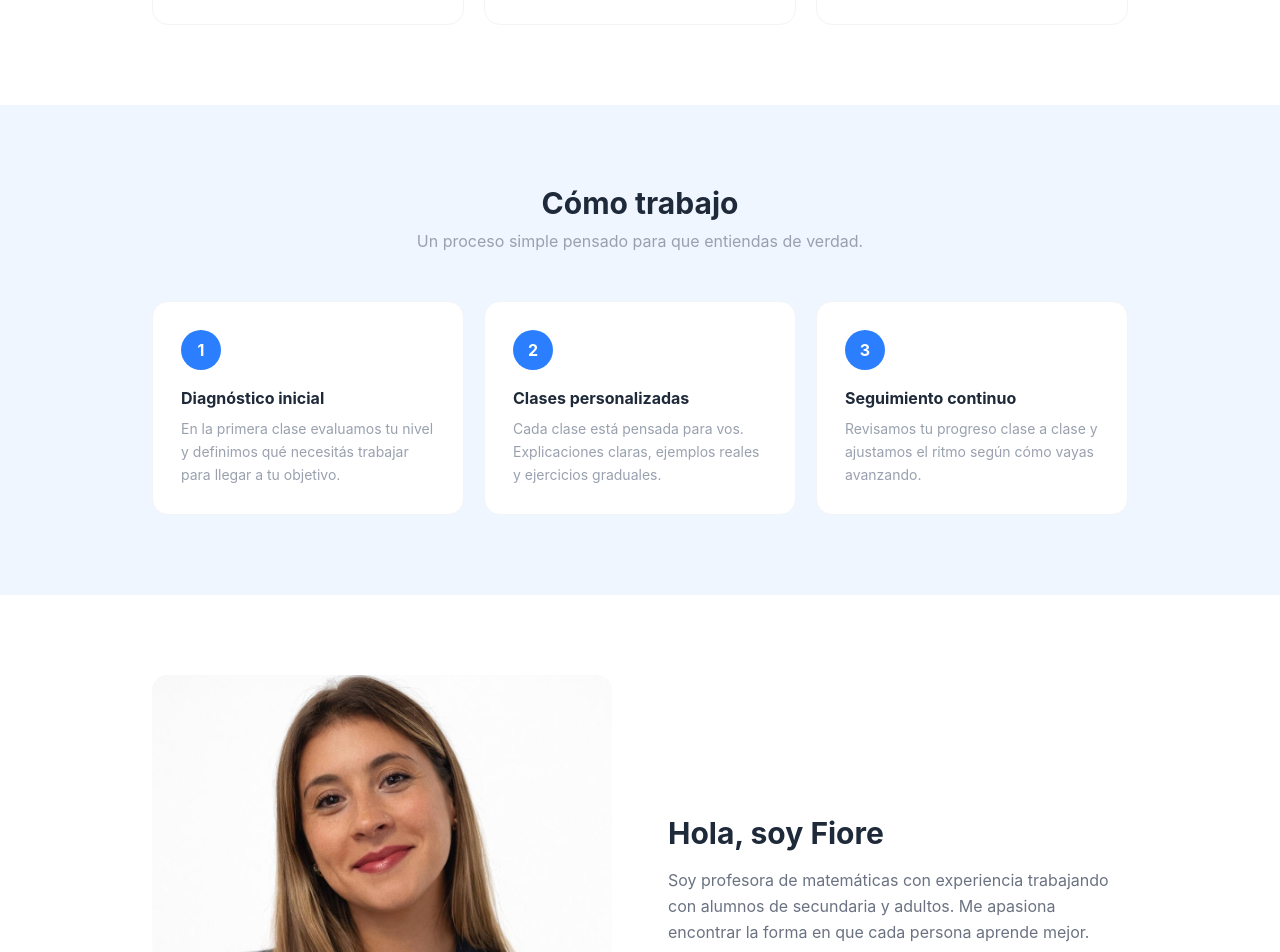
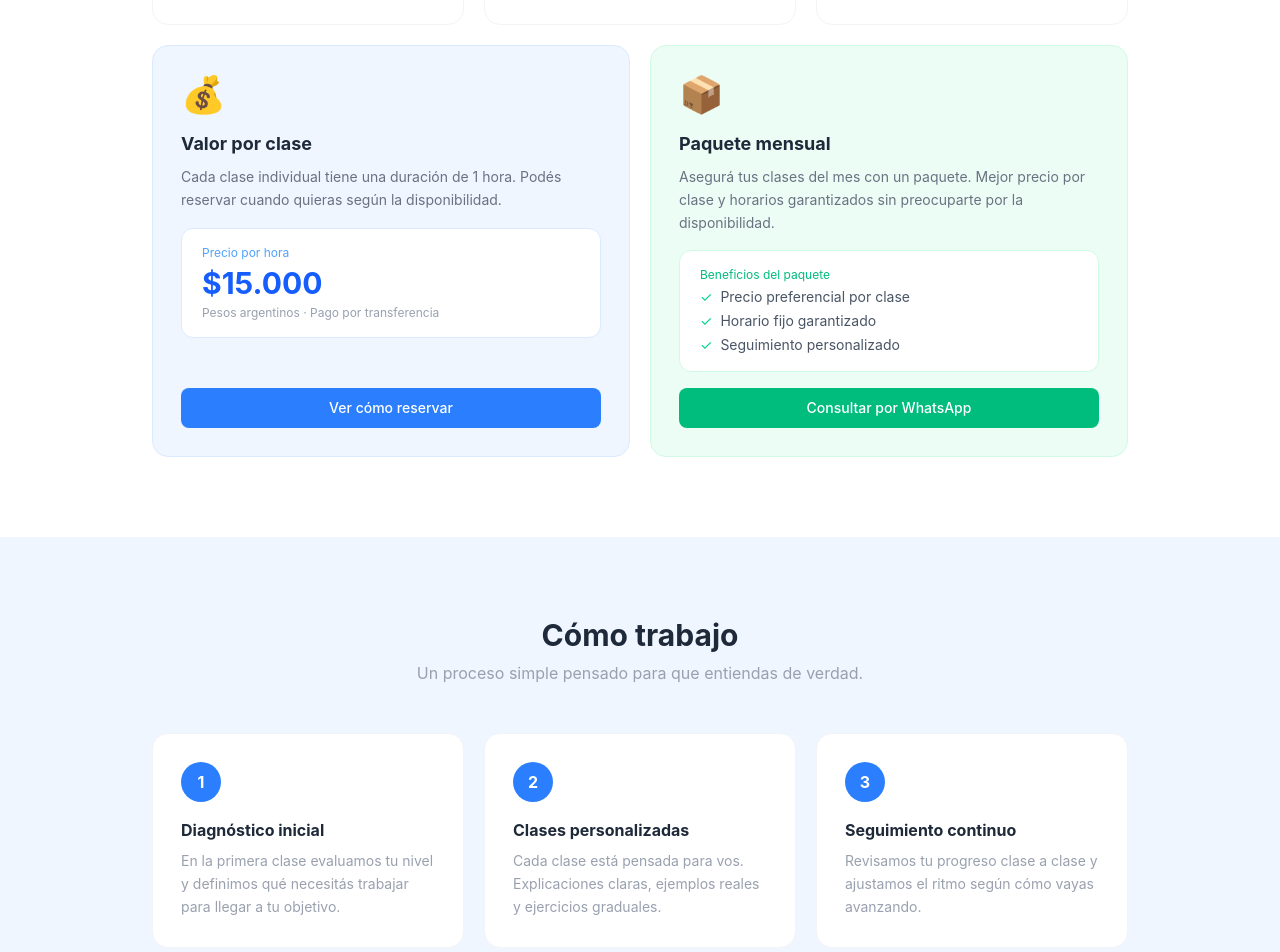
Before and after one commit to JuanCruz-Coding/turnos-fiore, a React (Vite) app: page / in a window 1280 px wide. Shown: the part 1280-2232 px from the top of the page. Built offline with nearby package versions, Linux system fonts and the light colour scheme; no server answers.

Commit message:
se corrigio timezone de fecha y horario

```diff
--- a/src/components/landing/Hero.jsx
+++ b/src/components/landing/Hero.jsx
@@ -9,7 +9,7 @@ export default function Hero() {
           Las matemáticas son más fáciles de lo que creés
         </h1>
         <p className="text-gray-500 text-lg mb-8 max-w-lg mx-auto">
-          Clases personalizadas para secundaria y adultos. Presencial en Gobernador Gálvez u online desde donde estés.
+          Clases personalizadas y online desde donde estés.
         </p>
         <div className="flex gap-3 justify-center flex-wrap">
           <a href="/turnos" className="bg-blue-500 hover:bg-blue-600 text-white font-medium px-6 py-3 rounded-lg transition">
--- a/src/components/landing/Nav.jsx
+++ b/src/components/landing/Nav.jsx
@@ -23,9 +23,10 @@ export default function Nav() {
                 <nav className={`${menuAbierto ? "flex" : "hidden"} md:flex absolute md:static top-full left-0 right-0 bg-white md:bg-transparent flex-col md:flex-row items-start md:items-center gap-6 px-6 md:px-0 py-4 md:py-0 border-b md:border-none border-gray-100`}>
                     <a href="/#servicios" className="text-sm text-gray-500 hover:text-gray-800 transition" onClick={() => setMenuAbierto(false)}>Servicios</a>
                     <a href="/#metodologia" className="text-sm text-gray-500 hover:text-gray-800 transition" onClick={() => setMenuAbierto(false)}>Metodología</a>
+                    <a href="/reservas" className="text-sm text-gray-500 hover:text-gray-800 transition" onClick={() => setMenuAbierto(false)}>Cómo reservar</a>
                     <a href="/#sobre-mi" className="text-sm text-gray-500 hover:text-gray-800 transition" onClick={() => setMenuAbierto(false)}>Sobre mí</a>
+                    <a href="/#resenas" className="text-sm text-gray-500 hover:text-gray-800 transition" onClick={() => setMenuAbierto(false)}>Reseñas</a>
                     <a href="/#contacto" className="text-sm text-gray-500 hover:text-gray-800 transition" onClick={() => setMenuAbierto(false)}>Contacto</a>
-                    <a href="/#resenas" className="text-sm text-gray-500 hover:text-gray-800 transition" onClick={() => setMenuAbierto(false)}>Reseñas</a>
                     <a href="/turnos" className="text-sm bg-blue-500 hover:bg-blue-600 text-white px-4 py-2 rounded-lg transition" onClick={() => setMenuAbierto(false)}>Ver disponibilidad</a>
                     <a href="/login" className="text-sm border border-gray-200 hover:border-gray-400 text-gray-600 px-4 py-2 rounded-lg transition" onClick={() => setMenuAbierto(false)}>Iniciar sesión</a>
                 </nav>
--- a/src/components/landing/Servicios.jsx
+++ b/src/components/landing/Servicios.jsx
@@ -19,6 +19,8 @@ const servicios = [
   }
 ];
 
+const whatsapp = "549XXXXXXXXXX"; // ← reemplazá con el número de Fiore
+
 export default function Servicios() {
   return (
     <section className="py-20 bg-white" id="servicios">
@@ -27,7 +29,8 @@ export default function Servicios() {
           <h2 className="text-3xl font-bold text-gray-800 mb-2">¿Cómo puedo ayudarte?</h2>
           <p className="text-gray-400">Clases adaptadas a tu nivel, ritmo y disponibilidad.</p>
         </div>
-        <div className="grid grid-cols-1 md:grid-cols-3 gap-5">
+
+        <div className="grid grid-cols-1 md:grid-cols-3 gap-5 mb-5">
           {servicios.map((s, i) => (
             <div key={i} className="border border-gray-100 rounded-2xl p-7 text-center hover:border-blue-300 hover:-translate-y-1 transition-all duration-200">
               <div className="text-4xl mb-4">{s.icon}</div>
@@ -39,6 +42,52 @@ export default function Servicios() {
             </div>
           ))}
         </div>
+
+        <div className="grid grid-cols-1 md:grid-cols-2 gap-5">
+
+          <div className="border border-blue-100 bg-blue-50 rounded-2xl p-7 flex flex-col justify-between">
+            <div>
+              <div className="text-4xl mb-4">💰</div>
+              <h3 className="font-bold text-gray-800 text-lg mb-2">Valor por clase</h3>
+              <p className="text-gray-500 text-sm mb-4 leading-relaxed">Cada clase individual tiene una duración de 1 hora. Podés reservar cuando quieras según la disponibilidad.</p>
+              <div className="bg-white border border-blue-100 rounded-xl px-5 py-4 mb-4">
+                <p className="text-xs text-blue-400 mb-1">Precio por hora</p>
+                <p className="text-3xl font-bold text-blue-600">$15.000</p>
+                <p className="text-xs text-gray-400 mt-1">Pesos argentinos · Pago por transferencia</p>
+              </div>
+            </div>
+            <a
+              href={"/reservas"}
+              className="inline-block text-center bg-blue-500 hover:bg-blue-600 text-white text-sm font-medium px-5 py-2.5 rounded-lg transition"
+            >
+              Ver cómo reservar
+            </a>
+          </div>
+
+          <div className="border border-emerald-100 bg-emerald-50 rounded-2xl p-7 flex flex-col justify-between">
+            <div>
+              <div className="text-4xl mb-4">📦</div>
+              <h3 className="font-bold text-gray-800 text-lg mb-2">Paquete mensual</h3>
+              <p className="text-gray-500 text-sm mb-4 leading-relaxed">Asegurá tus clases del mes con un paquete. Mejor precio por clase y horarios garantizados sin preocuparte por la disponibilidad.</p>
+              <div className="bg-white border border-emerald-100 rounded-xl px-5 py-4 mb-4">
+                <p className="text-xs text-emerald-500 mb-1">Beneficios del paquete</p>
+                <ul className="space-y-1 mt-1">
+                  <li className="text-sm text-gray-600 flex gap-2"><span className="text-emerald-400">✓</span>Precio preferencial por clase</li>
+                  <li className="text-sm text-gray-600 flex gap-2"><span className="text-emerald-400">✓</span>Horario fijo garantizado</li>
+                  <li className="text-sm text-gray-600 flex gap-2"><span className="text-emerald-400">✓</span>Seguimiento personalizado</li>
+                </ul>
+              </div>
+            </div>
+            <a
+              href={"https://wa.me/" + whatsapp + "?text=" + encodeURIComponent("Hola Fiore! Quiero consultar sobre el paquete mensual de clases 📦")}
+              target="_blank"
+              className="inline-block text-center bg-emerald-500 hover:bg-emerald-600 text-white text-sm font-medium px-5 py-2.5 rounded-lg transition"
+            >
+              Consultar por WhatsApp
+            </a>
+          </div>
+
+        </div>
       </div>
     </section>
   );
--- a/src/components/landing/SobreMi.jsx
+++ b/src/components/landing/SobreMi.jsx
@@ -14,7 +14,7 @@ export default function SobreMi() {
           <div>
             <h2 className="text-3xl font-bold text-gray-800 mb-4">Hola, soy Fiore</h2>
             <p className="text-gray-500 leading-relaxed mb-4">
-              Soy profesora de matemáticas con experiencia trabajando con alumnos de secundaria y adultos. Me apasiona encontrar la forma en que cada persona aprende mejor.
+              Soy profesora de matemáticas con experiencia. Me apasiona encontrar la forma en que cada persona aprende mejor.
             </p>
             <p className="text-gray-500 leading-relaxed mb-6">
               Creo que no existe el "no sirvo para las mates" — solo falta encontrar la explicación correcta. Por eso cada clase es diferente y está pensada para vos.
--- a/src/main.jsx
+++ b/src/main.jsx
@@ -6,6 +6,7 @@ import LandingPage from "./pages/LandingPage";
 import TurnosPage from "./pages/TurnosPage";
 import LoginPage from "./pages/LoginPage";
 import AdminPage from "./pages/AdminPage";
+import ReservasPage from "./pages/ReservasPage";
 import ProtectedRoute from "./components/ProtectedRoute";
 import "./index.css";
 
@@ -16,6 +17,7 @@ createRoot(document.getElementById("root")).render(
         <Routes>
           <Route path="/" element={<LandingPage />} />
           <Route path="/turnos" element={<TurnosPage />} />
+          <Route path="/reservas" element={<ReservasPage />} />
           <Route path="/login" element={<LoginPage />} />
           <Route path="/admin" element={
             <ProtectedRoute>
--- a/src/pages/AdminPage.jsx
+++ b/src/pages/AdminPage.jsx
@@ -49,9 +49,8 @@ export default function AdminPage() {
   }
 
  function formatFecha(fecha) {
-    return new Date(fecha).toLocaleDateString('es-AR', {
-      day: '2-digit', month: '2-digit', year: 'numeric'
-    });
+  const [year, month, day] = fecha.split('T')[0].split('-');
+  return `${day}/${month}/${year}`;
 }
 
   const confirmados = turnos.filter(t => t.estado === "confirmado");
--- /dev/null
+++ b/src/pages/ReservasPage.jsx
@@ -0,0 +1,119 @@
+import Nav from "../components/landing/Nav";
+import Footer from "../components/landing/Footer";
+
+export default function ReservasPage() {
+  const alias = "fiorellacozza.mp";
+  const whatsapp = "549XXXXXXXXXX"; // ← reemplazá con el número de Fiore
+
+  const pasos = [
+    {
+      num: "1",
+      titulo: "Elegí tu horario",
+      desc: "Entrá al calendario de disponibilidad y elegí el día y hora que mejor te quede.",
+      accion: { texto: "Ver disponibilidad", link: "/turnos" },
+      color: "bg-blue-500"
+    },
+    {
+      num: "2",
+      titulo: "Pagá por transferencia",
+      desc: "Realizá la transferencia por el valor de la clase al siguiente alias de Mercado Pago.",
+      extra: alias,
+      color: "bg-emerald-500"
+    },
+    {
+      num: "3",
+      titulo: "Enviá el comprobante",
+      desc: "Mandá el comprobante de pago por WhatsApp junto con tu nombre y el horario reservado.",
+      accion: { texto: "Abrir WhatsApp", link: "https://wa.me/" + whatsapp },
+      color: "bg-violet-500"
+    },
+    {
+      num: "4",
+      titulo: "¡A aprender!",
+      desc: "Una vez confirmado el pago, tu clase queda reservada. Fiore te va a contactar para coordinar los detalles.",
+      color: "bg-amber-500"
+    }
+  ];
+
+  return (
+    <div>
+      <Nav />
+      <main className="min-h-screen bg-blue-50 py-16 px-6">
+        <div className="max-w-3xl mx-auto">
+
+          <div className="text-center mb-14">
+            <h1 className="text-3xl font-bold text-gray-800 mb-3">¿Cómo reservar una clase?</h1>
+            <p className="text-gray-400">Seguí estos pasos simples y en minutos tenés tu clase confirmada.</p>
+          </div>
+
+          <div className="relative">
+            <div className="absolute left-6 top-0 bottom-0 w-0.5 bg-gray-200 hidden md:block"></div>
+
+            <div className="space-y-8">
+              {pasos.map((paso, i) => (
+                <div key={i} className="relative flex gap-6 items-start">
+                  <div className={`w-12 h-12 rounded-full ${paso.color} text-white font-bold text-lg flex items-center justify-center flex-shrink-0 z-10`}>
+                    {paso.num}
+                  </div>
+                  <div className="bg-white border border-gray-100 rounded-2xl p-6 flex-1">
+                    <h3 className="font-bold text-gray-800 text-lg mb-2">{paso.titulo}</h3>
+                    <p className="text-gray-500 text-sm leading-relaxed mb-3">{paso.desc}</p>
+
+                    {paso.extra && (
+                      <div className="bg-emerald-50 border border-emerald-100 rounded-xl px-5 py-3 flex items-center justify-between">
+                        <div>
+                          <p className="text-xs text-emerald-400 mb-0.5">Alias Mercado Pago</p>
+                          <p className="font-bold text-emerald-700 text-lg tracking-wide">{paso.extra}</p>
+                        </div>
+                        <button
+                          onClick={() => navigator.clipboard.writeText(paso.extra)}
+                          className="text-xs text-emerald-600 border border-emerald-200 px-3 py-1.5 rounded-lg hover:bg-emerald-100 transition"
+                        >
+                          Copiar
+                        </button>
+                      </div>
+                    )}
+
+                    {paso.accion && (
+                      <a
+                        href={paso.accion.link}
+                        target={paso.accion.link.startsWith("http") ? "_blank" : "_self"}
+                        className="inline-block mt-2 bg-blue-500 hover:bg-blue-600 text-white text-sm font-medium px-5 py-2 rounded-lg transition"
+                      >
+                        {paso.accion.texto}
+                      </a>
+                    )}
+                  </div>
+                </div>
+              ))}
+            </div>
+          </div>
+
+          <div className="mt-12 bg-white border border-gray-100 rounded-2xl p-6">
+            <h3 className="font-bold text-gray-800 mb-4">Condiciones importantes</h3>
+            <ul className="space-y-3">
+              <li className="flex gap-3 items-start">
+                <span className="text-blue-400 mt-0.5">→</span>
+                <p className="text-sm text-gray-500">El pago es por anticipado. El turno queda confirmado una vez recibido el comprobante.</p>
+              </li>
+              <li className="flex gap-3 items-start">
+                <span className="text-blue-400 mt-0.5">→</span>
+                <p className="text-sm text-gray-500">Las cancelaciones con menos de 24 horas de anticipación no tienen reembolso.</p>
+              </li>
+              <li className="flex gap-3 items-start">
+                <span className="text-blue-400 mt-0.5">→</span>
+                <p className="text-sm text-gray-500">Si necesitás reprogramar, avisá con al menos 24 horas de anticipación por WhatsApp.</p>
+              </li>
+              <li className="flex gap-3 items-start">
+                <span className="text-blue-400 mt-0.5">→</span>
+                <p className="text-sm text-gray-500">Para consultas sobre precios o paquetes de clases, escribí por WhatsApp o usá el formulario de contacto.</p>
+              </li>
+            </ul>
+          </div>
+
+        </div>
+      </main>
+      <Footer />
+    </div>
+  );
+}
```
Also changed, not shown: src/context/TurnosContext.jsx (+6 -4 lines). Lines whose indentation alone changed are shown as unchanged.
